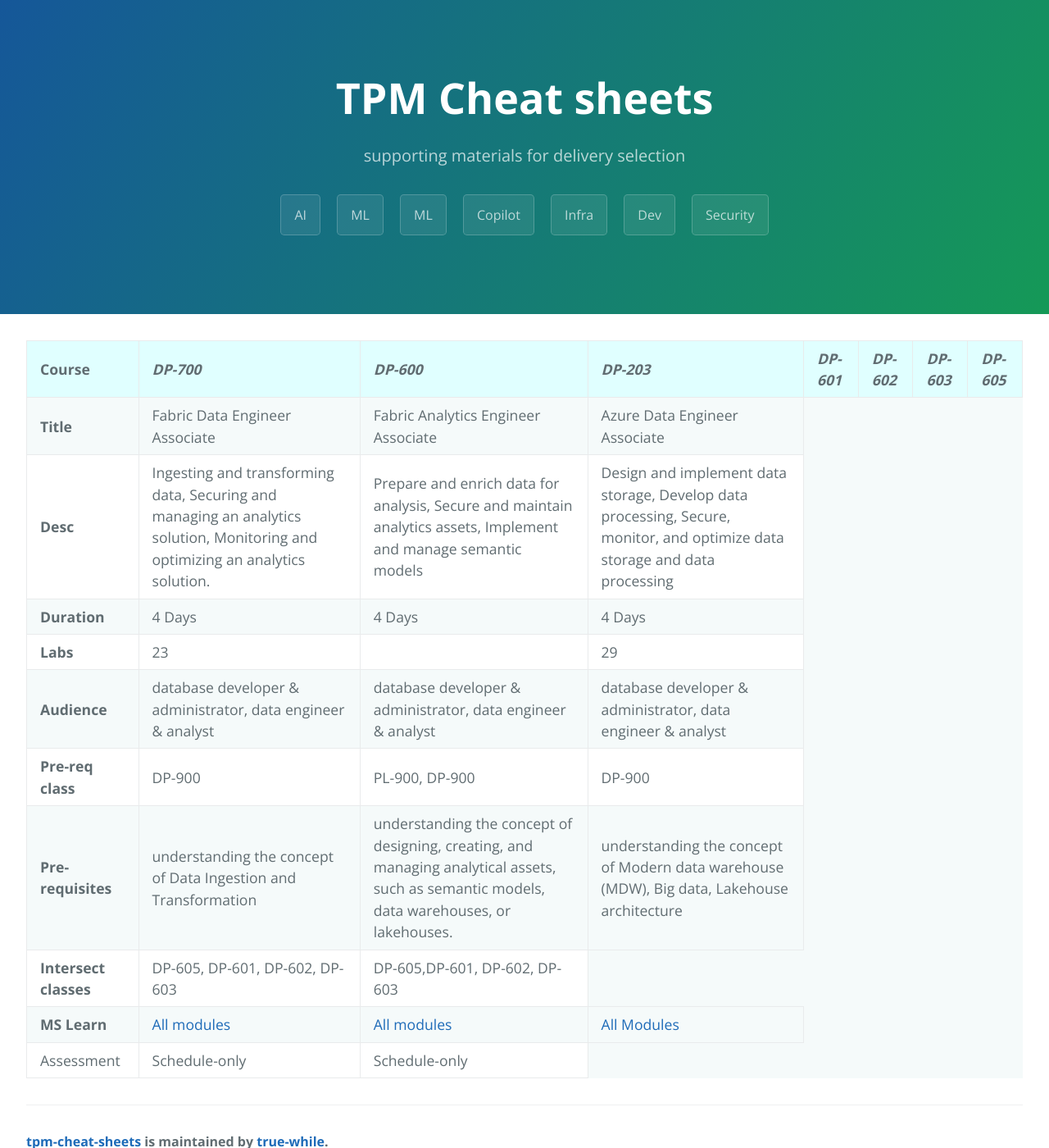
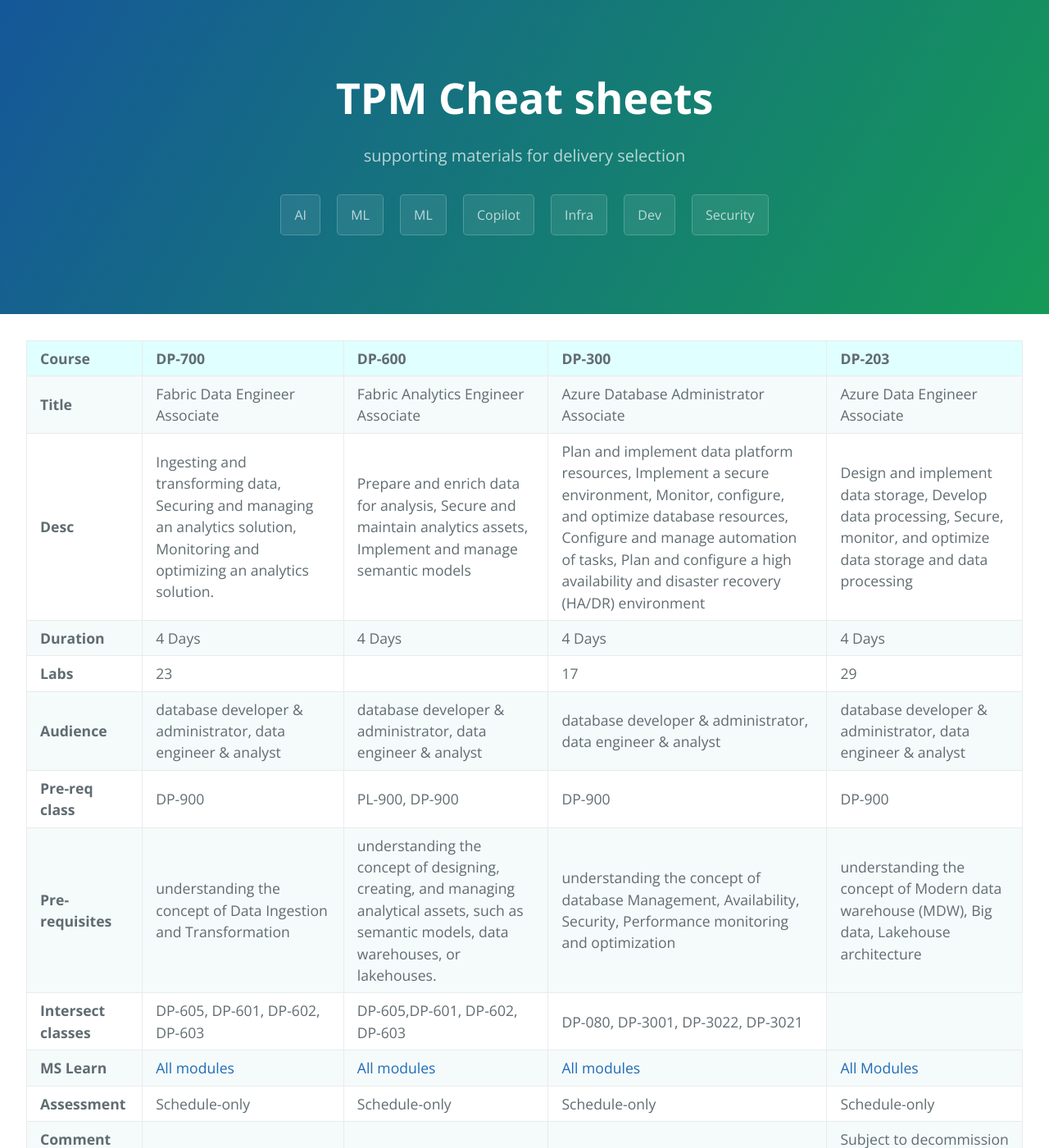
Before and after one commit to true-while/tpm-cheat-sheets, a Jekyll site: the page built from docs/dp-table.md, in a window 1280 px wide and 1400 px high. Shown: the whole window at 82% size. Built offline with Jekyll 4.4.1, drawn with Linux system fonts in a browser that asks for light colours; our own code applies the rules of GitHub Pages for plain Markdown files.

Commit message:
Update dp-table.md

````diff
--- a/docs/dp-table.md
+++ b/docs/dp-table.md
@@ -1,14 +1,15 @@
 ```table
-|**Course**|_DP-700_|_DP-600_|_DP-203_|_DP-601_|_DP-602_|_DP-603_|_DP-605_|
-| --- | --- | --- | --- | --- | --- | --- | --- |
-|**Title**|Fabric Data Engineer Associate|Fabric Analytics Engineer Associate|Azure Data Engineer Associate|||||
-|**Desc**|Ingesting and transforming data, Securing and managing an analytics solution, Monitoring and optimizing an analytics solution. |Prepare and enrich data for analysis, Secure and maintain analytics assets, Implement and manage semantic models|Design and implement data storage, Develop data processing, Secure, monitor, and optimize data storage and data processing|||||
-|**Duration**|4 Days|4 Days|4 Days|||||
-|**Labs**|23||29|||||
-|**Audience**|database developer & administrator, data engineer & analyst|database developer & administrator, data engineer & analyst|database developer & administrator, data engineer & analyst|||||
-|**Pre-req class**|DP-900|PL-900, DP-900|DP-900|||||
-|**Pre-requisites**|understanding the concept of Data Ingestion and Transformation|understanding the concept of designing, creating, and managing analytical assets, such as semantic models, data warehouses, or lakehouses.|understanding the concept of Modern data warehouse (MDW), Big data, Lakehouse architecture|||||
-|**Intersect classes**|DP-605, DP-601, DP-602, DP-603|DP-605,DP-601, DP-602, DP-603||||||
-|**MS Learn**|[All modules](https://learn.microsoft.com/en-us/credentials/certifications/fabric-data-engineer-associate/?ocid=fabric25_iamready_tc_azdata&practice-assessment-type=certification)|[All modules](https://learn.microsoft.com/en-us/credentials/certifications/fabric-analytics-engineer-associate/?practice-assessment-type=certification)|[All Modules](https://learn.microsoft.com/en-us/credentials/certifications/azure-data-engineer/?practice-assessment-type=certification)|||||
-|Assessment|Schedule-only|Schedule-only||||||
+|**Course**|DP-700|DP-600|DP-300|DP-203|
+| --- | --- | --- || --- |
+|**Title**|Fabric Data Engineer Associate|Fabric Analytics Engineer Associate|Azure Database Administrator Associate|Azure Data Engineer Associate|
+|**Desc**|Ingesting and transforming data, Securing and managing an analytics solution, Monitoring and optimizing an analytics solution. |Prepare and enrich data for analysis, Secure and maintain analytics assets, Implement and manage semantic models|Plan and implement data platform resources, Implement a secure environment, Monitor, configure, and optimize database resources, Configure and manage automation of tasks, Plan and configure a high availability and disaster recovery (HA/DR) environment|Design and implement data storage, Develop data processing, Secure, monitor, and optimize data storage and data processing|
+|**Duration**|4 Days|4 Days|4 Days|4 Days|
+|**Labs**|23||17|29|
+|**Audience**|database developer & administrator, data engineer & analyst|database developer & administrator, data engineer & analyst|database developer & administrator, data engineer & analyst|database developer & administrator, data engineer & analyst|
+|**Pre-req class**|DP-900|PL-900, DP-900|DP-900|DP-900|
+|**Pre-requisites**|understanding the concept of Data Ingestion and Transformation|understanding the concept of designing, creating, and managing analytical assets, such as semantic models, data warehouses, or lakehouses.|understanding the concept of database Management, Availability, Security, Performance monitoring and optimization|understanding the concept of Modern data warehouse (MDW), Big data, Lakehouse architecture|
+|**Intersect classes**|DP-605, DP-601, DP-602, DP-603|DP-605,DP-601, DP-602, DP-603|DP-080, DP-3001, DP-3022, DP-3021||
+|**MS Learn**|[All modules](https://learn.microsoft.com/en-us/credentials/certifications/fabric-data-engineer-associate/?ocid=fabric25_iamready_tc_azdata&practice-assessment-type=certification)|[All modules](https://learn.microsoft.com/en-us/credentials/certifications/fabric-analytics-engineer-associate/?practice-assessment-type=certification)|[All modules](https://learn.microsoft.com/en-us/credentials/certifications/azure-database-administrator-associate/?practice-assessment-type=certification)|[All Modules](https://learn.microsoft.com/en-us/credentials/certifications/azure-data-engineer/?practice-assessment-type=certification)|
+|**Assessment**|Schedule-only|Schedule-only|Schedule-only|Schedule-only|
+|**Comment**||||Subject to decommission|
 ```
````
